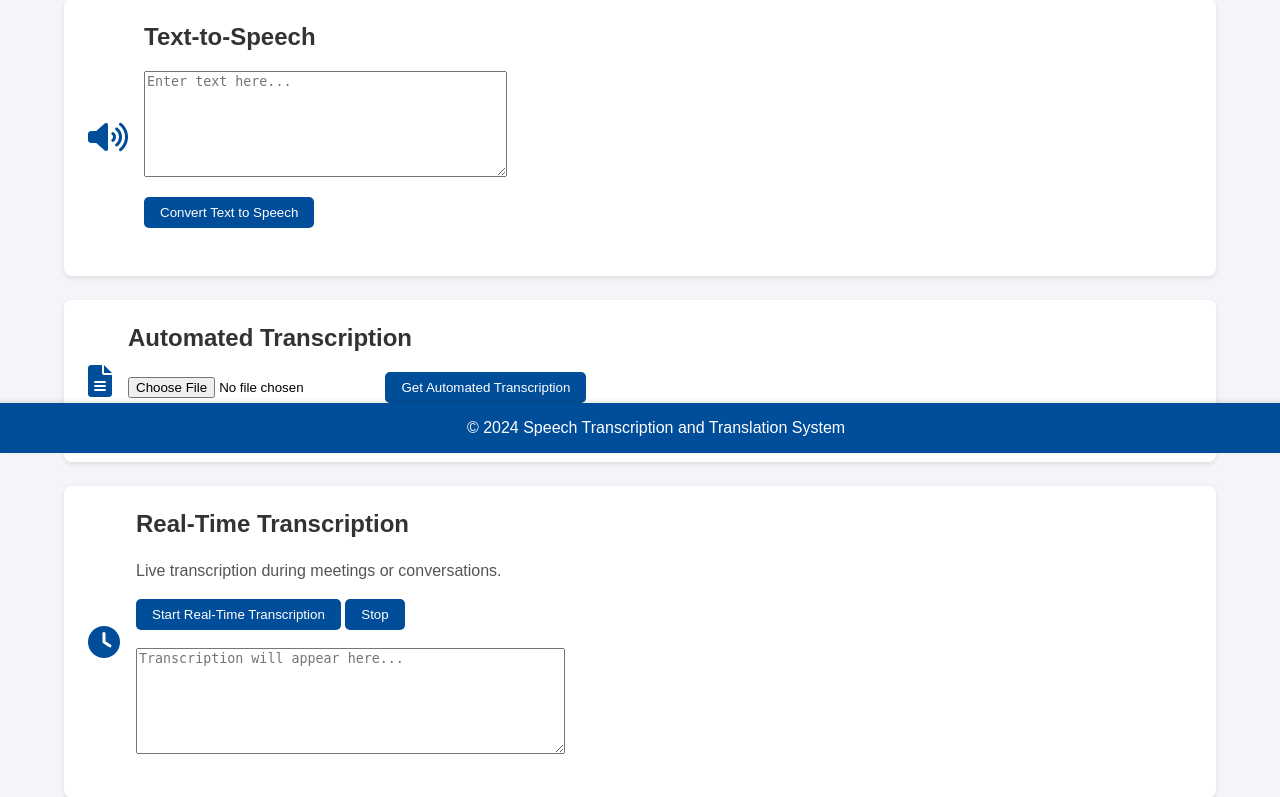
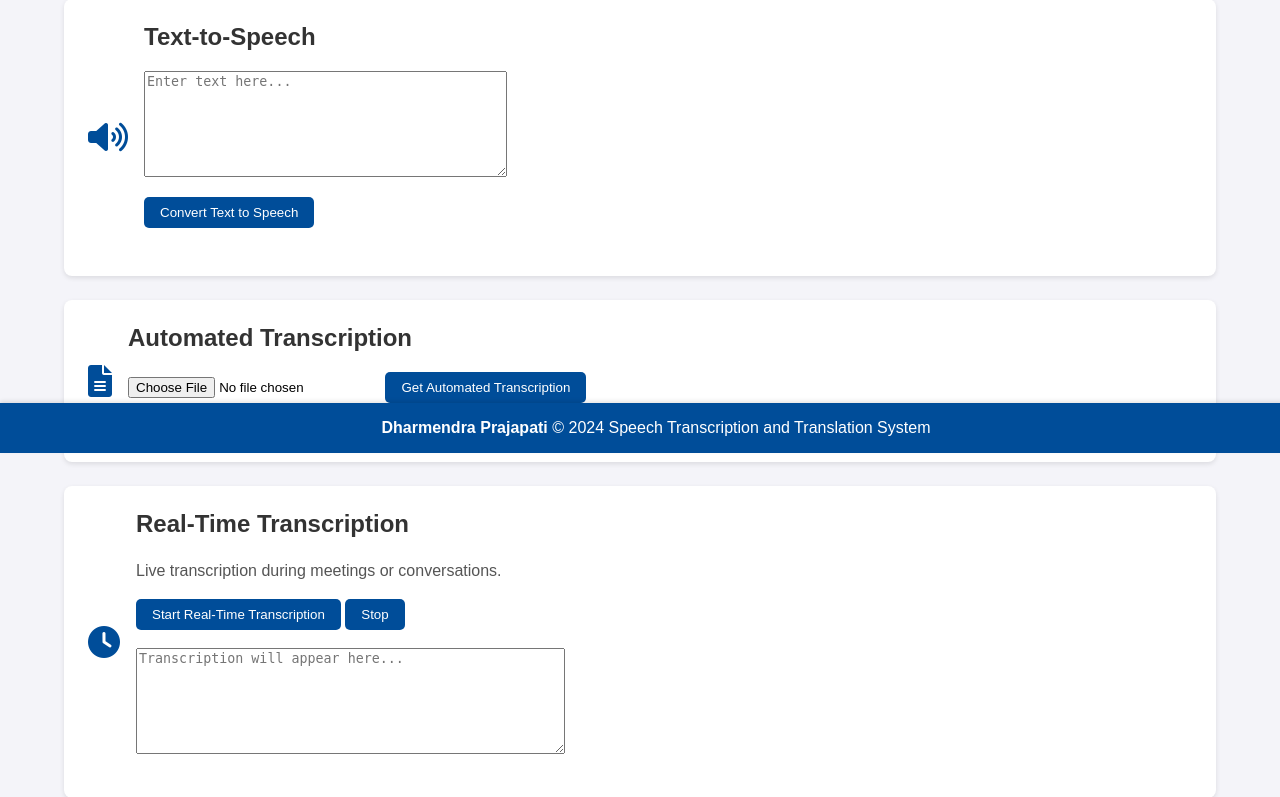
Before and after one commit to dharmendra-coder1/AI-Powered-Audio-Video-Processing-Web-Application-using-Flask, a Flask app: page / in a window 1280 px wide. Shown: the part 347-1144 px from the top of the page. Run offline with Flask 3, Linux system fonts and the light colour scheme.

Commit message:
index.html

```diff
--- a/templates/index.html
+++ b/templates/index.html
@@ -479,7 +479,7 @@
     };
 </script>
     <footer>
-        <p>&copy; 2024 Speech Transcription and Translation System</p>
+        <p><b>Dharmendra Prajapati</b> &copy; 2024 Speech Transcription and Translation System</p>
     </footer>
 
 </body>
```
